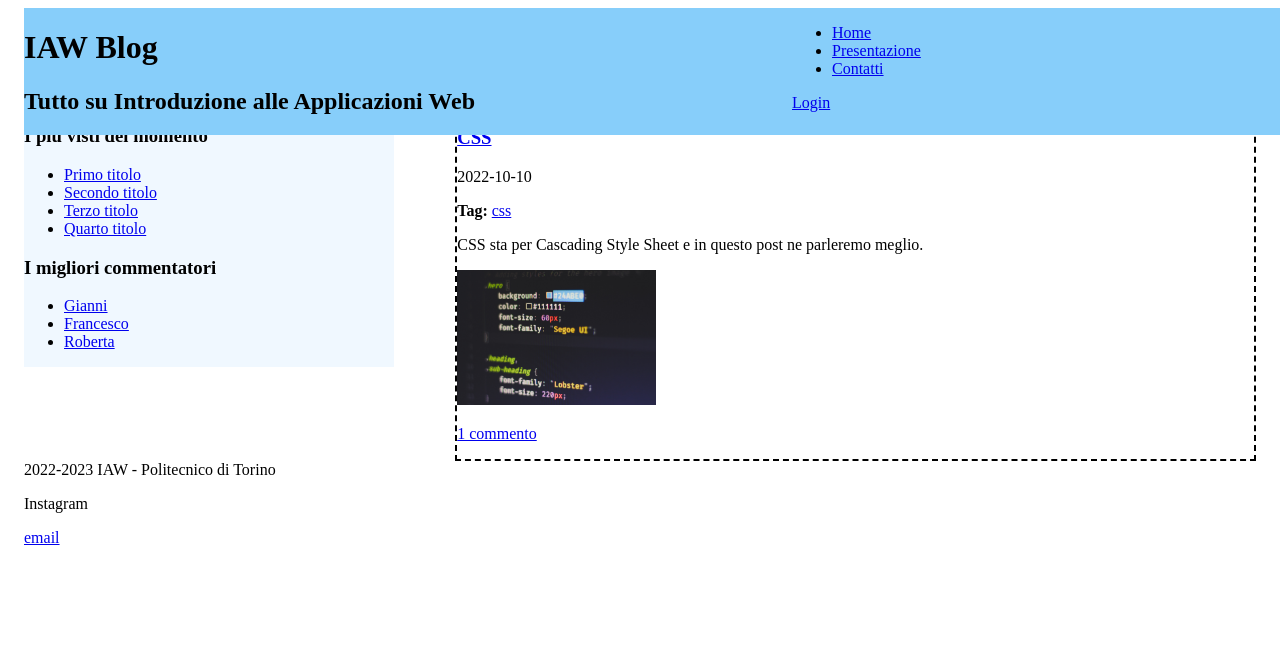
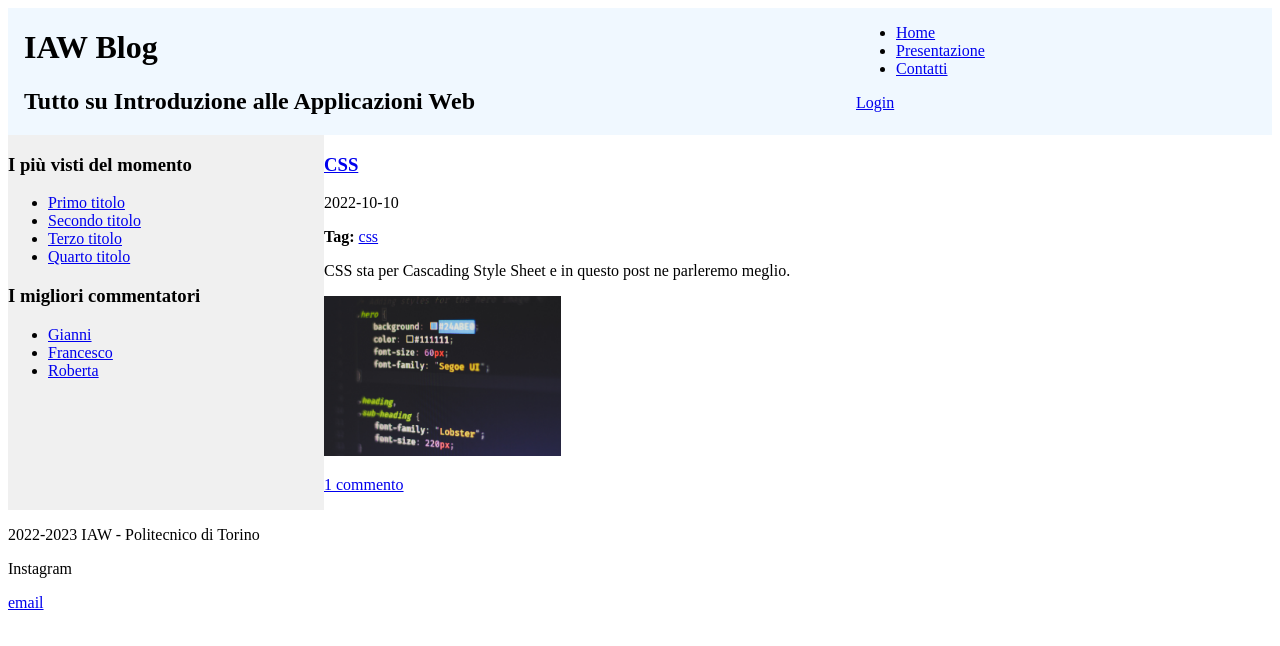
Before and after one commit to polito-iaw-2022/materiale, a plain HTML site: page esercizi/04-more-css/01-esercizio-flex-responsive/home.html in a window 1280 px wide. Drawn offline with Linux system fonts and the light colour scheme.

Commit message:
exercise done in class

```diff
--- a/esercizi/04-more-css/01-esercizio-flex-responsive/home.html
+++ b/esercizi/04-more-css/01-esercizio-flex-responsive/home.html
@@ -21,6 +21,7 @@
         <a href="login.html" title="Entra nel sito">Login</a>
       </nav>
     </header>
+    <div class="container">
       <main>
         <article>
           <h3><a href="css.html" title="Post sul CSS">CSS</a></h3>
@@ -50,6 +51,7 @@
           </ul>
         </div>
       </aside>
+    </div>
     <footer>
       <p>2022-2023 IAW - Politecnico di Torino</p>
       <!-- Inserire icone social e mail-->
--- a/esercizi/04-more-css/01-esercizio-flex-responsive/style.css
+++ b/esercizi/04-more-css/01-esercizio-flex-responsive/style.css
@@ -1,47 +1,43 @@
-body {
-  padding-left: 1rem;
-  padding-right: 1rem;
-}
 .post-img {
   width: 25%;
 }
 
-aside {
-  float: left;
-  width: 30%;
-  margin-top: 8%;
+header {
+  display: flex;
+  justify-content: space-between;
   background-color: aliceblue;
 }
 
-main {
-  float: right;
-  width: 65%;
-  margin-top: 8%;
-  margin-left: 1rem;
-}
-
-footer {
-  clear: both;
-}
-
-header {
-  background-color: lightskyblue;
-  position: fixed;
-  width: 100%;
-}
-
 header > div {
-  float: left;
-  width: 40%;
+  flex: 2;
+  padding-left: 1rem;
 }
 
 header > nav {
-  float: right;
-  width: 40%;
+  flex: 1;
 }
 
-article {
-  border-color: black;
-  border-width: 2px;
-  border-style: dashed;
+.container {
+  display: flex;
+  flex-direction: row-reverse;
 }
+
+aside {
+  flex: 1;
+  background-color: rgb(240, 240, 240);
+}
+
+main {
+  flex: 3;
+}
+
+@media (max-width: 600px) {
+  .container {
+    /*flex-direction: column;*/
+    display: block;
+  }
+
+  aside {
+    display: none;
+  }
+}
```
Lines whose indentation alone changed are shown as unchanged.
